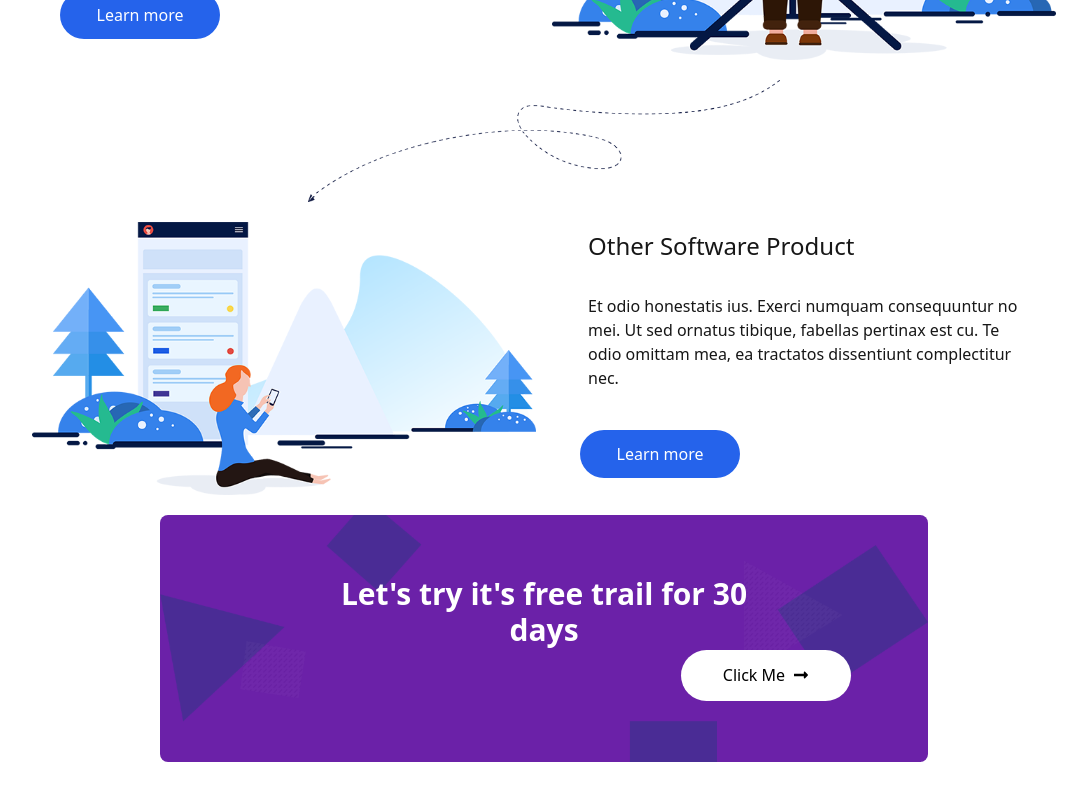
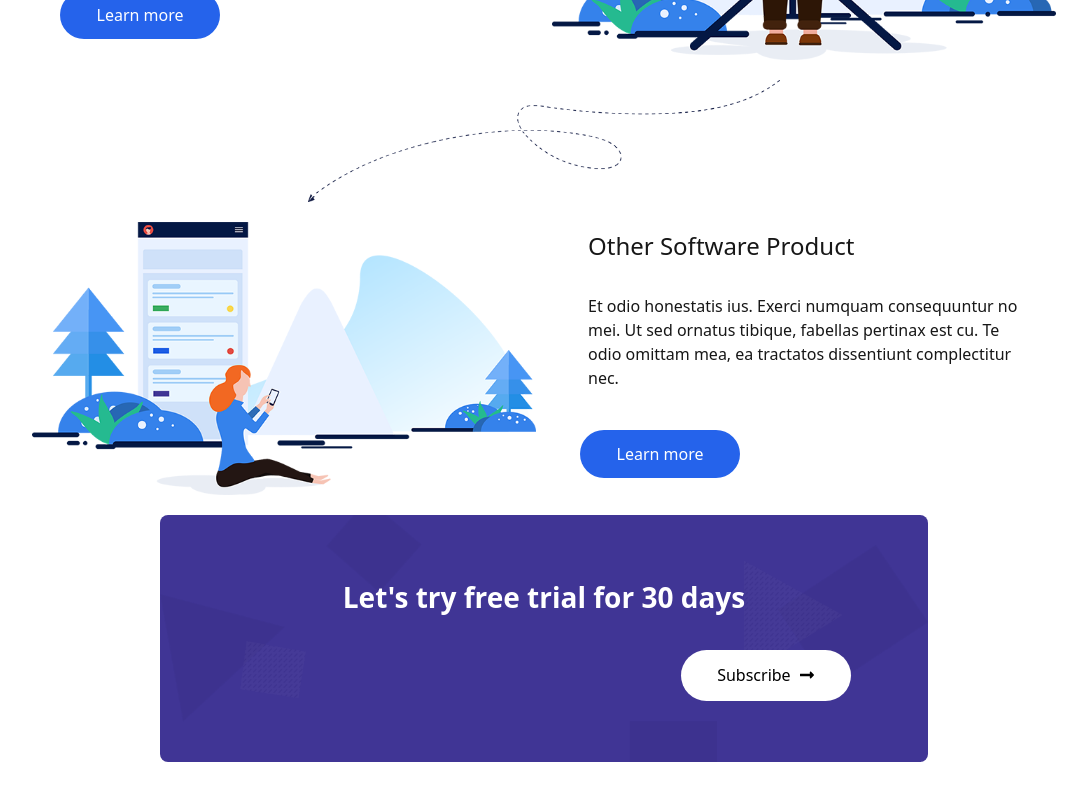
Before and after one commit to ahmedelkousha/MarketingAgency, a Next.js app: page / in a window 1280 px wide. Shown: the part 2413-3213 px from the top of the page, without its empty margins (96-1183 px from the left). Built offline with nearby package versions, Linux system fonts and the light colour scheme.

Commit message:
banner bg - cursor changed

```diff
--- a/app/components/services.jsx
+++ b/app/components/services.jsx
@@ -65,7 +65,7 @@ function Services() {
           </article>
           <div className="flex flex-wrap p-5 w-screen max-w-screen-lg">
             {data.map((item, index) => (
-              <div key={index} className="w-full sm:w-1/2 lg:w-1/3 p-4 flex flex-col items-start cursor-pointer">
+              <div key={index} className="w-full sm:w-1/2 lg:w-1/3 p-4 flex flex-col items-start">
                 <div className="flex mb-4">
                   <img src={item.icon} alt={item.title} className="w-16 h-16 mr-4" />
                   <div>
@@ -151,15 +151,15 @@ function Services() {
               </div>
             </div>
           </div>
-          <div className="banner  h-[247px] bg-purple-800 relative rounded-lg my-5">
+          <div className="banner  h-[247px] bg-[#403595] relative rounded-lg my-5">
             <img src="/0d0302359ca38eec6ff2c7e2715a8826.png" alt="Background" className="absolute inset-0 w-full h-full object-cover opacity-70" />
             <div className="relative flex flex-col justify-center items-center h-full">
-                <h1 className="text-white text-[22px] font-bold mb-10 md:w-[469.76px] h-[34px] md:text-3xl pl-2 pr-2 text-center">
-                Let's try it's free trail for 30 days
+                <h1 className="text-white text-[23px] font-bold mb-10 md:w-[469.76px] h-[34px] md:text-[28px] pl-2 pr-2 text-center text-pretty">
+                Let's try free trial for 30 days
                 </h1>
                 <div className="flex flex-col md:flex-row justify-end items-center gap-4 w-[80%]">
                         <button className="w-40 h-12 md:w-[170.52px] md:h-[51px]  flex justify-center items-center gap-2 bg-white rounded-full text-black transition-transform duration-300 transform hover:scale-105 hover:shadow-lg cursor-pointer">
-                        Click Me <FaLongArrowAltRight />
+                        Subscribe <FaLongArrowAltRight />
                       </button>
                 </div>
 
--- a/app/layout.js
+++ b/app/layout.js
@@ -20,7 +20,7 @@ export const metadata = {
 export default function RootLayout({ children }) {
   return (
     <html lang="en">
-      <body className="antialiased font-sans"
+      <body className="antialiased font-sans cursor-default"
         /*className={`${geistSans.variable} ${geistMono.variable} antialiased`}*/
       >
         {children}
```
